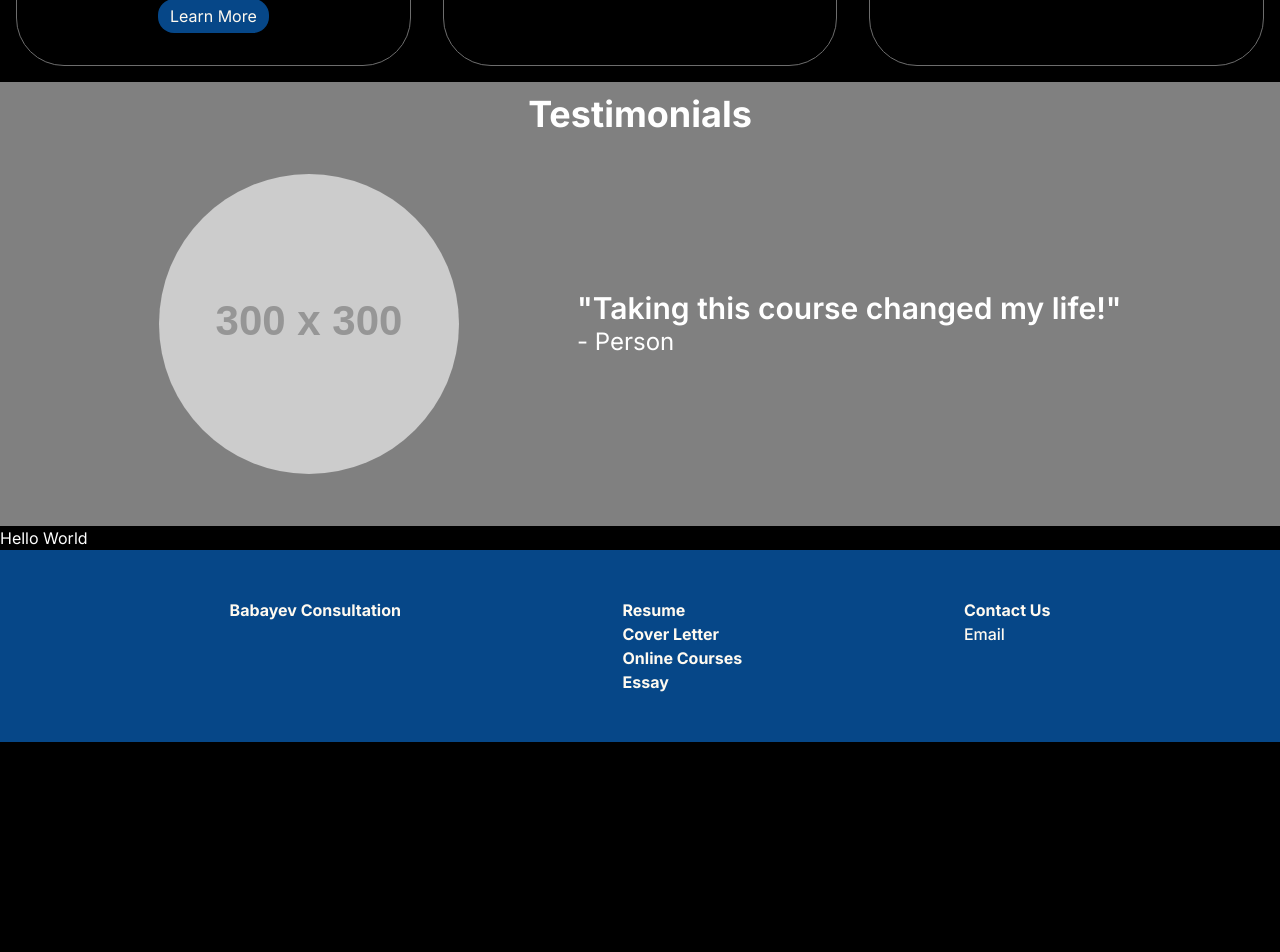
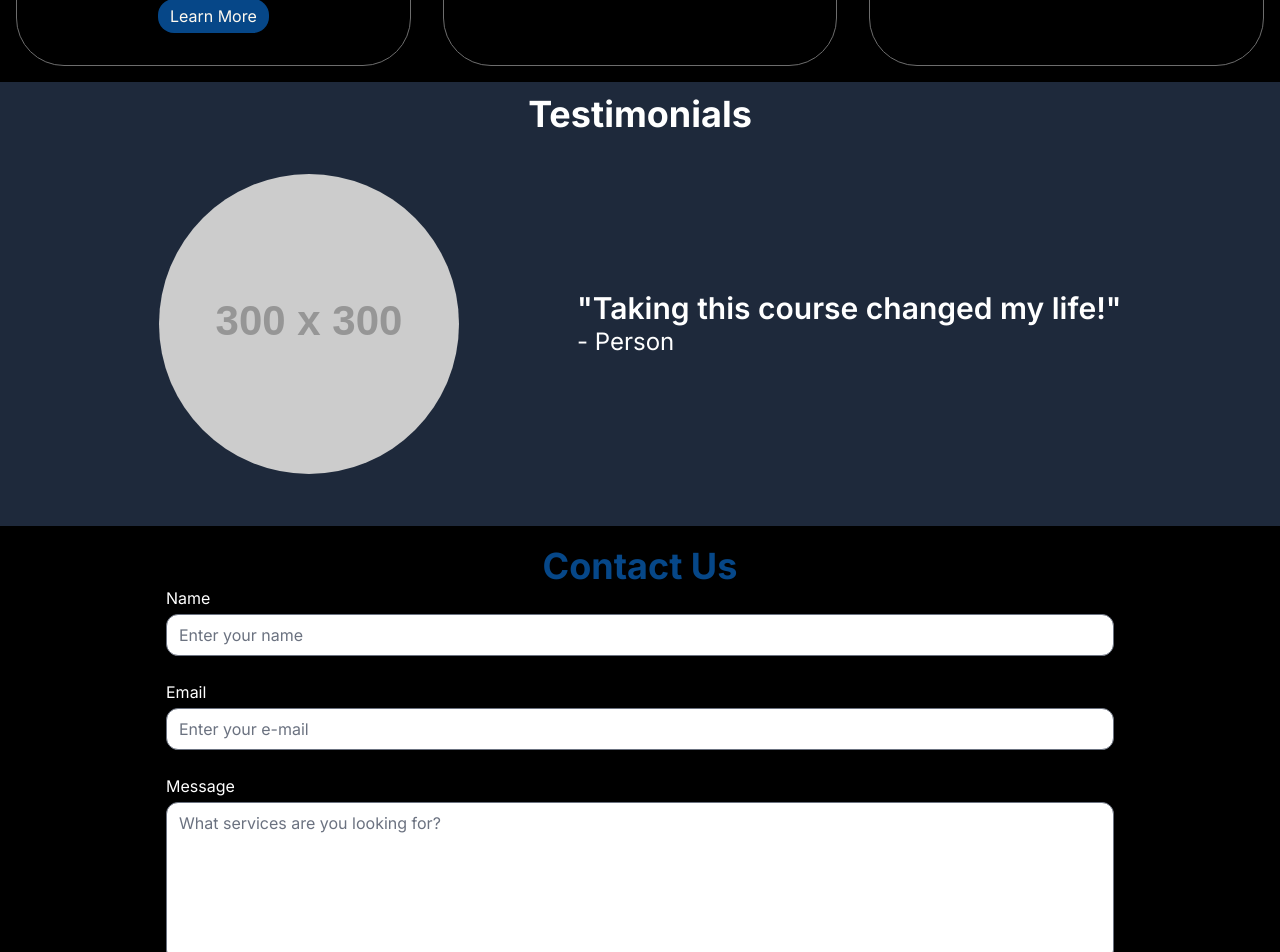
Before and after one commit to open-meadow/resume-courses, a Next.js app: page / in a window 1280 px wide. Shown: the part 1140-2092 px from the top of the page. Before the commit the page ends 1882 px from the top, so only its background shows below. Built offline with nearby package versions, Linux system fonts and the light colour scheme.

Commit message:
Create form

```diff
--- a/package.json
+++ b/package.json
@@ -29,6 +29,7 @@
     "typescript": "5.1.3"
   },
   "devDependencies": {
+    "@tailwindcss/forms": "^0.5.3",
     "sass": "^1.63.6"
   }
 }
--- a/src/app/components/ContactUs.tsx
+++ b/src/app/components/ContactUs.tsx
@@ -1,7 +1,34 @@
 import React from "react";
 
 export default function ContactUs() {
-    return(
-        <div>Hello World</div>
-    );
+  return (
+    <div className="p-2 py-5 flex flex-col items-center">
+      <h1 className="font-bold text-4xl text-center text-[#064788]">Contact Us</h1>
+      <div className="grid grid-cols-1 gap-6 w-3/4">
+        <label className="block">
+          <span>Name</span>
+          <input
+            type="text"
+            className="mt-1 block w-full rounded-xl"
+            placeholder="Enter your name"
+          />
+        </label>
+        <label className="block">
+          <span>Email</span>
+          <input
+            type="email"
+            className="mt-1 block w-full rounded-xl"
+            placeholder="Enter your e-mail"
+          />
+        </label>
+        <label className="block">
+          <span>Message</span>
+          <textarea
+            className="mt-1 block w-full h-40 rounded-xl"
+            placeholder="What services are you looking for?"
+          />
+        </label>
+      </div>
+    </div>
+  );
 }
--- a/src/app/components/Testimonials.tsx
+++ b/src/app/components/Testimonials.tsx
@@ -2,9 +2,9 @@ import React from "react";
 
 export default function Testimonials() {
   return (
-    <div className="testimonials flex flex-col items-center p-3">
+    <div className="bg-slate-800 text-white overflow-hidden flex flex-col items-center p-3">
       <h1 className="text-4xl font-bold">Testimonials</h1>
-      <div className="overflow-hidden flex p-10 w-screen justify-evenly">
+      <div className="flex p-10 w-screen justify-evenly">
         <img src="https://placehold.co/300x300" className="rounded-full" />
         <div className="flex flex-col justify-center md-2">
           <h2 className="text-3xl font-semibold">
--- a/src/app/components/page.scss
+++ b/src/app/components/page.scss
@@ -55,10 +55,6 @@ body {
     }
 }
 
-.testimonials {
-    background-color: grey;
-}
-
 footer {
     background-color: #064788;
     color: floralwhite;
--- a/tailwind.config.js
+++ b/tailwind.config.js
@@ -14,5 +14,7 @@ module.exports = {
       },
     },
   },
-  plugins: [],
+  plugins: [
+    require('@tailwindcss/forms')
+  ],
 }
```
Also changed, not shown: src/app/page.tsx (line endings or trailing spaces), 1 other file (tests, documents, lock files or other folders).
